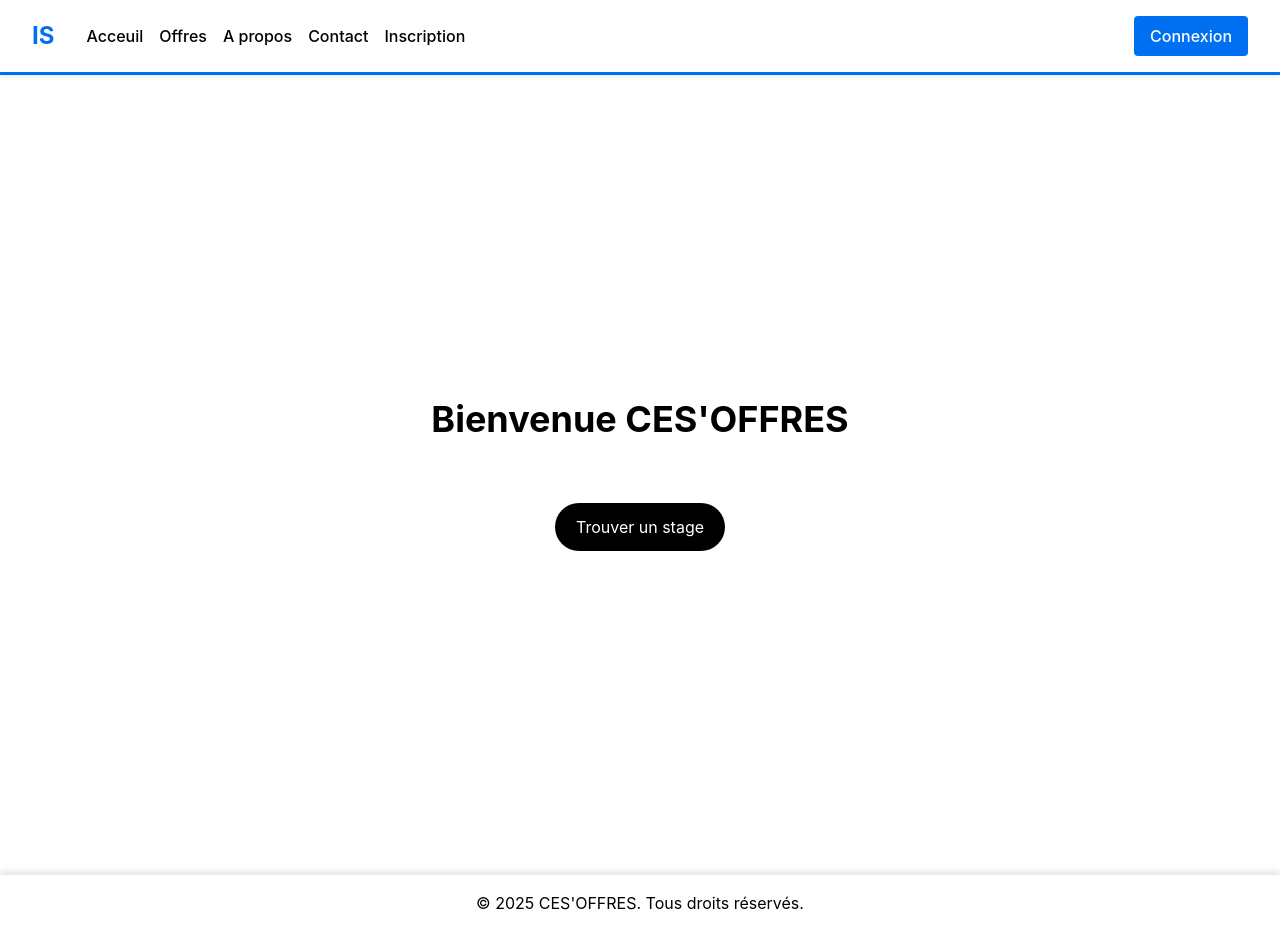
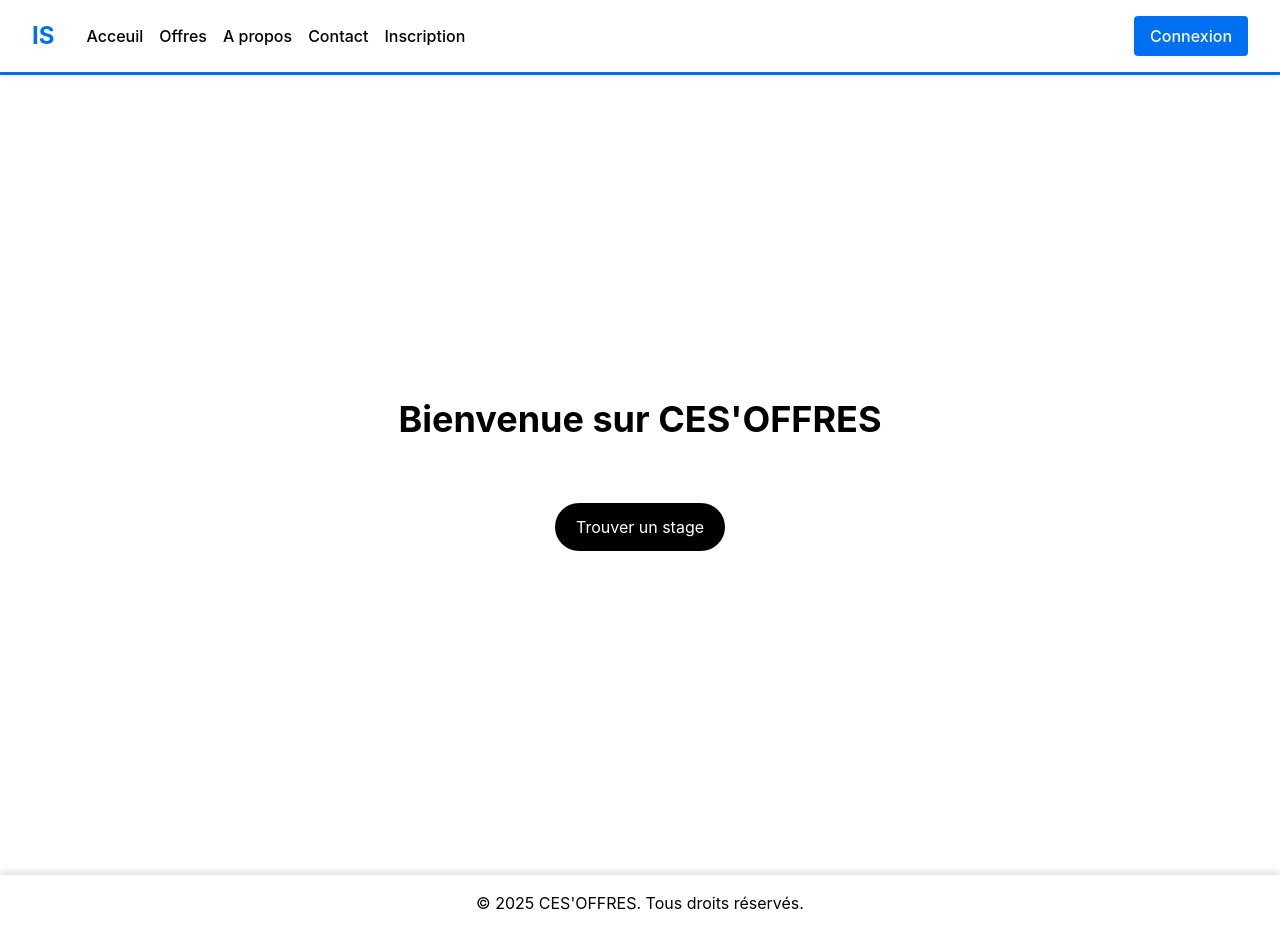
Before and after one commit to CES-OFFRES-Team/CES-OFFRES, a Next.js app: page / in a window 1280 px wide. Built offline with nearby package versions, Linux system fonts and the light colour scheme.

Commit message:
Correction Nom

```diff
--- a/src/app/page.js
+++ b/src/app/page.js
@@ -3,7 +3,7 @@ import Image from "next/image";
 export default function Home() {
   return (
     <div className="flex flex-col items-center justify-center min-h-screen p-8">
-      <h1 className="text-4xl font-bold mb-8">Bienvenue CES'OFFRES</h1>
+      <h1 className="text-4xl font-bold mb-8">Bienvenue sur CES'OFFRES</h1>
       <a
         className="mt-8 rounded-full border border-solid border-transparent transition-colors flex items-center justify-center bg-foreground text-background gap-2 hover:bg-[#383838] dark:hover:bg-[#ccc] text-sm sm:text-base h-10 sm:h-12 px-4 sm:px-5"
         href="/About"
```
